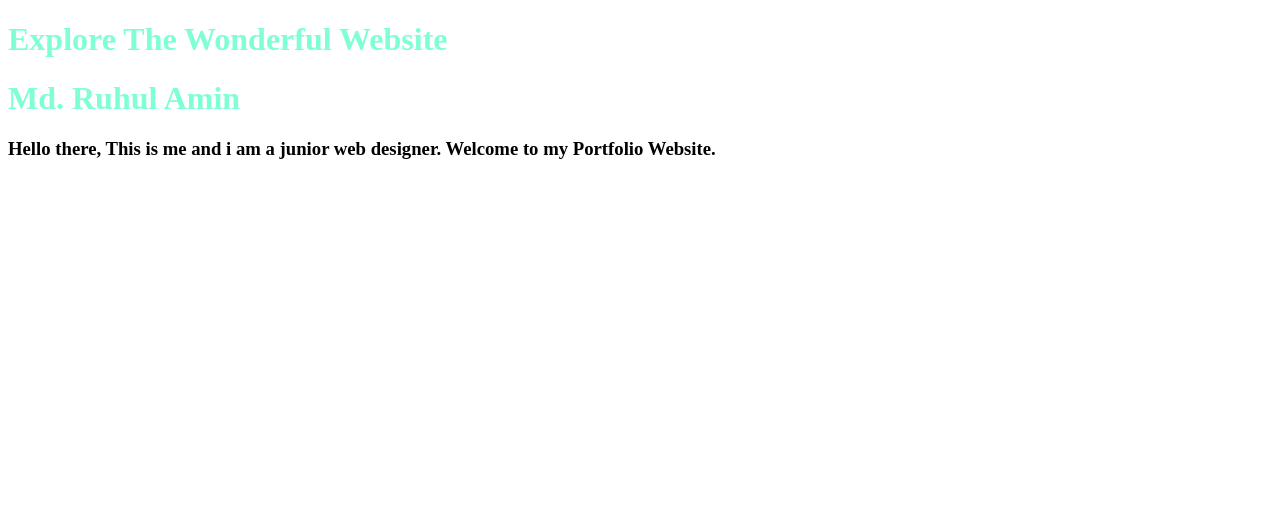
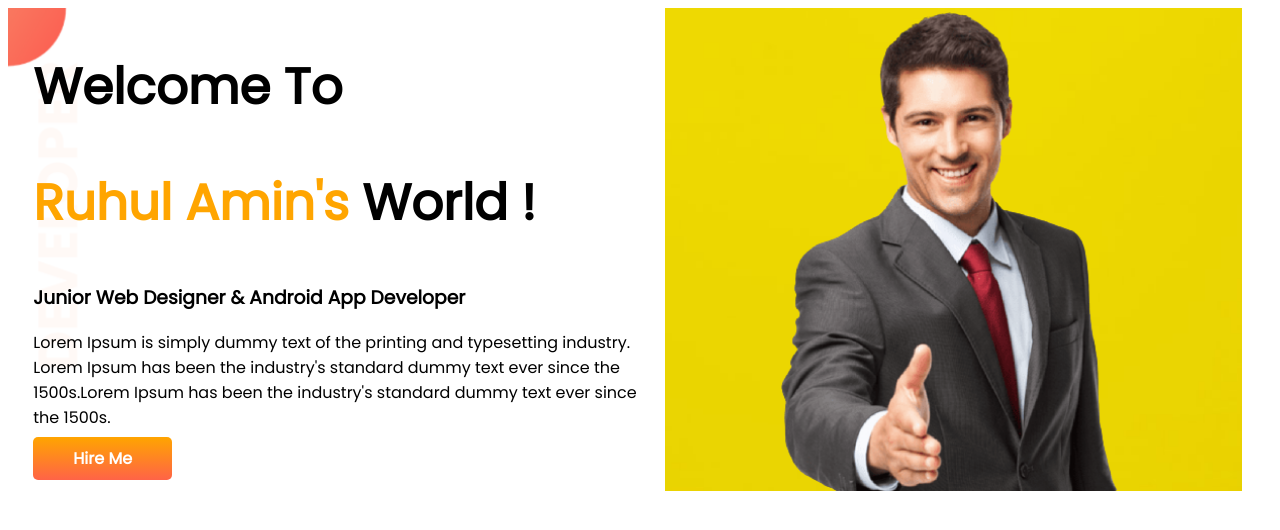
Before and after one commit to Ruhul-Amin-bd/My-portfolio, a plain HTML site: page index.html in a window 1280 px wide. Drawn offline with Linux system fonts and the light colour scheme.

Commit message:
top banner added

```diff
--- a/index.html
+++ b/index.html
@@ -6,13 +6,27 @@
     <meta http-equiv="X-UA-Compatible" content="IE=edge">
     <meta name="viewport" content="width=device-width, initial-scale=1.0">
     <title>Portfolio</title>
+    <link rel="preconnect" href="https://fonts.googleapis.com">
+    <link rel="preconnect" href="https://fonts.gstatic.com" crossorigin>
+    <link href="https://fonts.googleapis.com/css2?family=Poppins&display=swap" rel="stylesheet">
     <link rel="stylesheet" href="style.css">
 </head>
 
 <body>
-    <h1>Explore The Wonderful Website</h1>
-    <h1>Md. Ruhul Amin</h1>
-    <h3>Hello there, This is me and i am a junior web designer. <b>Welcome to my Portfolio Website.<b></h3>
+
+    <section class="top-banner">
+        <div class="half-width">
+            <h1>Welcome To</h1>
+            <h1><span class="orange-color"> Ruhul Amin's </span>World !</h1>
+            <h3>Junior Web Designer & Android App Developer</h3>
+            <p>Lorem Ipsum is simply dummy text of the printing and typesetting industry. Lorem Ipsum has been the industry's standard dummy text ever since the 1500s.Lorem Ipsum has been the industry's standard dummy text ever since the 1500s.
+            </p>
+            <a class="link-button" target="blank" href="https://www.linkedin.com/in/ruhul-amin2021/">Hire Me</a>
+        </div>
+        <div class="half-width">
+            <img src="images/gman.png" alt="">
+        </div>
+    </section>
 </body>
 
 </html>
--- a/style.css
+++ b/style.css
@@ -1,3 +1,38 @@
+body {
+    font-family: 'Poppins', sans-serif;
+}
+
 h1 {
-    color: aquamarine;
+    font-size: 50px;
 }
+
+.orange-color {
+    color: orange;
+}
+
+section {
+    display: flex;
+}
+
+.half-width {
+    width: 50%;
+    padding-left: 2%;
+}
+
+.half-width img {
+    width: 95%;
+}
+
+.link-button {
+    text-decoration: none;
+    background-image: linear-gradient(orange, tomato);
+    padding: 10px 40px;
+    color: white;
+    font-weight: 700;
+    border-radius: 5px;
+}
+
+.top-banner {
+    background-image: url(images/top-banner.png);
+    background-repeat: no-repeat;
+}
```
Also changed, not shown: images/banner.jpg (added), images/gman.png (added), images/top-banner.png (added).
